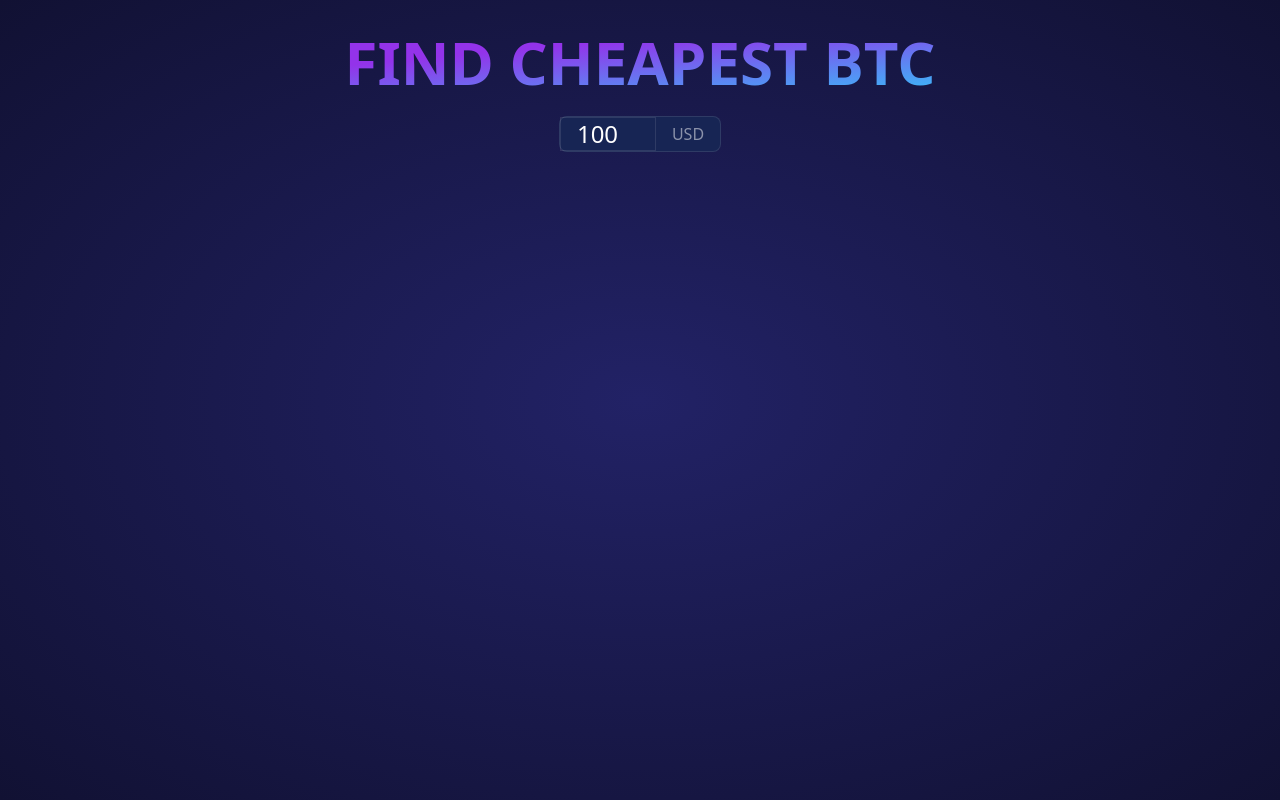
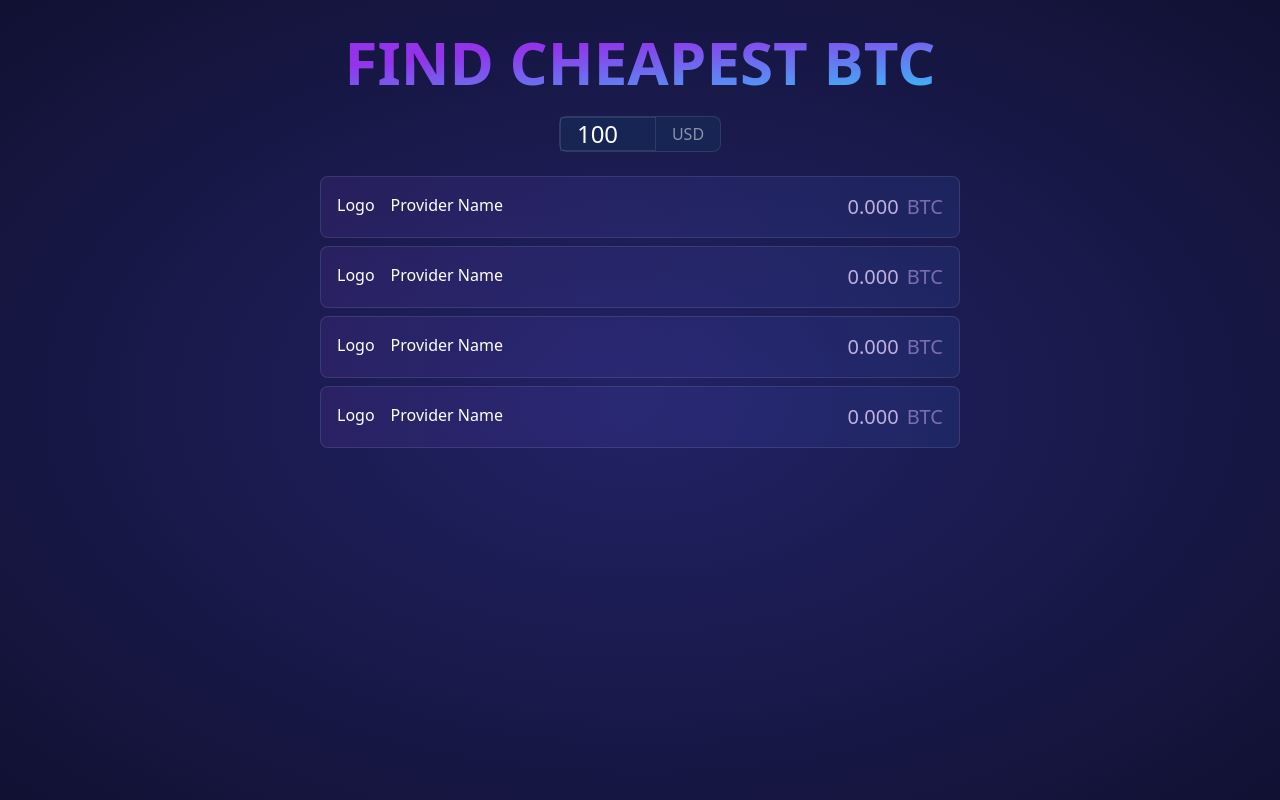
Before and after one commit to Matt9907/BTCcompare, a React (Vite) app: page / in a window 1280 px wide. Built offline with nearby package versions, Linux system fonts and the light colour scheme.

Commit message:
Finishing up Structure

```diff
--- a/src/App.tsx
+++ b/src/App.tsx
@@ -1,17 +1,27 @@
 import {useState} from "react";
 import AmountInput from "./AmountInput";
+import ResultRow from "./ResultRow";
 function App() {
   const [amount, setAmount] = useState('100');
 
 
   return (
 <main className = "max-w-2xl mx-auto px-4 py-8">
-  <h1 className="uppercase text-6xl text-center font-bold bg-gradient-to-br from-purple-600 to-sky-400 bg-clip-text text-transparent from-30%">Find Cheapest BTC</h1>
+  <h1 className="uppercase text-6xl text-center font-bold bg-gradient-to-br from-purple-600 to-sky-400 bg-clip-text text-transparent from-30%">
+    Find Cheapest BTC
+    </h1>
+
 <div className="flex justify-center mt-6">
   <AmountInput value = {amount}
   onChange={e=>setAmount(e.target.value)}
   />
 
+</div>
+<div className="mt-6">
+  <ResultRow />
+  <ResultRow />
+  <ResultRow />
+  <ResultRow />
 </div>
 
 
--- /dev/null
+++ b/src/ResultRow.tsx
@@ -0,0 +1,21 @@
+type ResultRowProps ={
+    loading?: boolean;
+}
+
+export default function ResultRow({loading}:ResultRowProps){
+    return(
+        <div className="relative border min-h-12 border-white/10 rounded-lg bg-gradient-to-r from-purple-500/10 to-blue-500/10 p-4 my-2 overflow-hidden ">
+        <div className="flex gap-4">
+            <div>Logo</div>
+            <div className="grow">Provider Name</div>
+            <div className="flex gap-2">
+            <span className="text-xl text-purple-200/80">0.000</span>
+            <span className="text-xl text-purple-300/50">BTC</span>
+            </div>
+        </div>
+        {loading &&(
+            <div className= "inset-0 absolute bg-gradient-to-r from-transparent via-blue-900/50 to transparent skeleton-animation" />
+        )}
+        </div>
+    );
+}
--- a/src/index.css
+++ b/src/index.css
@@ -10,3 +10,16 @@
 
   height: 100vh;
 }
+@keyframes from-left-to-right{
+  0%{
+    translate: -100%;
+  }
+  100%{
+    translate:100%;
+  }
+
+}
+
+.skeleton-animation{
+  animation: from-left-to-right 2s infinite ;
+}
```
